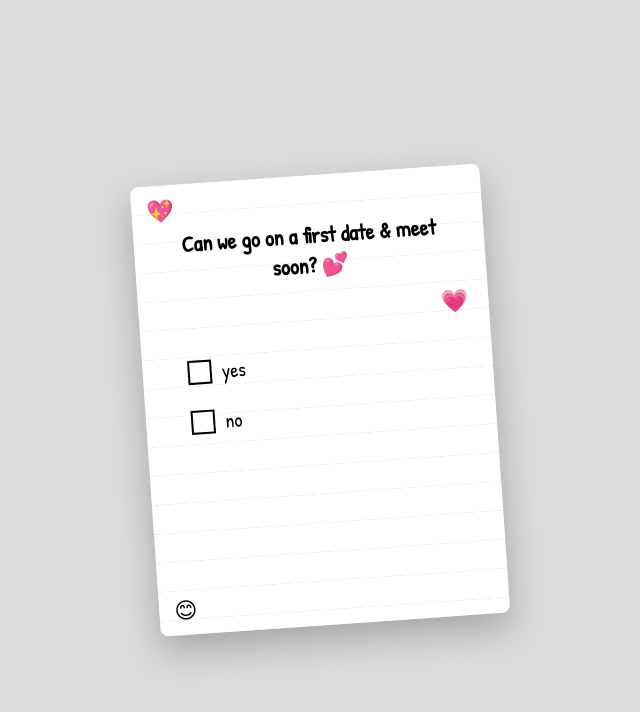
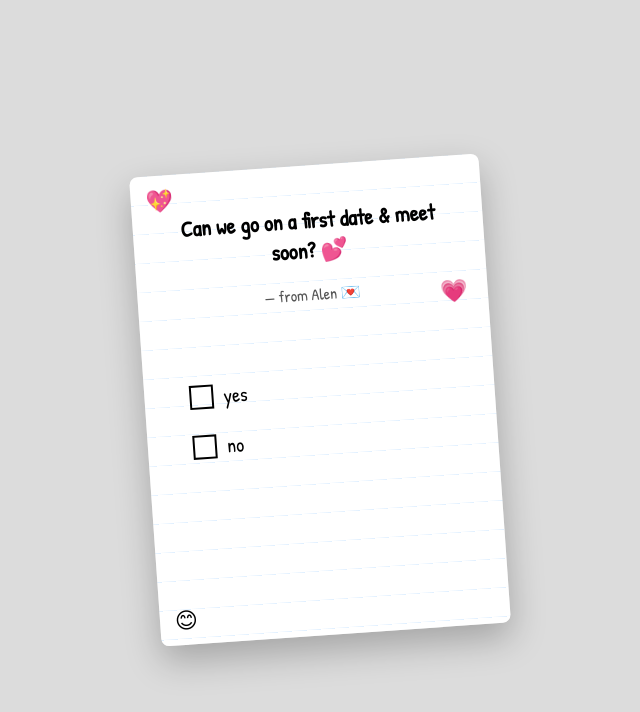
Before and after one commit to Alen-Jose007/Dating, a plain HTML site: page index.html in a window 1280 px wide. Shown: the whole page, without its empty margins (320-960 px from the left). Drawn offline with Linux system fonts and the light colour scheme.

Commit message:
name added

```diff
--- a/index.html
+++ b/index.html
@@ -22,7 +22,7 @@
 
       .paper {
         width: 300px;
-        height: 400px;
+        height: 420px;
         background: repeating-linear-gradient(white, white 28px, #dfefff 29px);
         box-shadow: 0 15px 35px rgba(0, 0, 0, 0.25);
         padding: 25px;
@@ -33,8 +33,14 @@
       }
 
       h2 {
-        margin-top: 20px;
+        margin-top: 15px;
         font-size: 22px;
+      }
+
+      .from {
+        font-size: 16px;
+        margin-top: 5px;
+        color: #555;
       }
 
       .heart {
@@ -97,7 +103,7 @@
       }
 
       .funny {
-        font-size: 20px;
+        font-size: 18px;
         color: #444;
         margin-top: 10px;
       }
@@ -109,8 +115,11 @@
       <div class="heart top-left">💖</div>
       <div class="heart right">💗</div>
 
-      <!-- 💘 UPDATED TEXT -->
+      <!-- 💘 Main text -->
       <h2>Can we go on a first date & meet soon? 💕</h2>
+
+      <!-- 👤 Your name added -->
+      <div class="from">— from Alen 💌</div>
 
       <div class="options">
         <div class="option" id="yesOption">
@@ -134,12 +143,10 @@
 
       let canMove = true;
 
-      // Stop movement after 5 seconds
       setTimeout(() => {
         canMove = false;
       }, 5000);
 
-      // Move NO on hover
       no.addEventListener("mouseover", () => {
         if (!canMove) return;
 
@@ -150,19 +157,18 @@
         no.style.top = Math.random() * maxY + "px";
       });
 
-      // YES result
       function showYes() {
         paper.innerHTML = `
           <div class="result">Yay! 💖 It's a date 🥰</div>
-          <div class="funny">Can't wait to meet you 💕</div>
+          <div class="funny">From Alen 💌 — Can't wait to meet you 💕</div>
         `;
       }
 
-      // NO result (Malayalam + English fun)
       function showNo() {
         paper.innerHTML = `
           <div class="result">അയ്യേ പറ്റിച്ചേ 😆😆</div>
           <div class="funny">Haha! Nice try 😂 but it's still YES vibe 💖</div>
+          <div class="funny">— from Alen 💌</div>
         `;
       }
 
```
